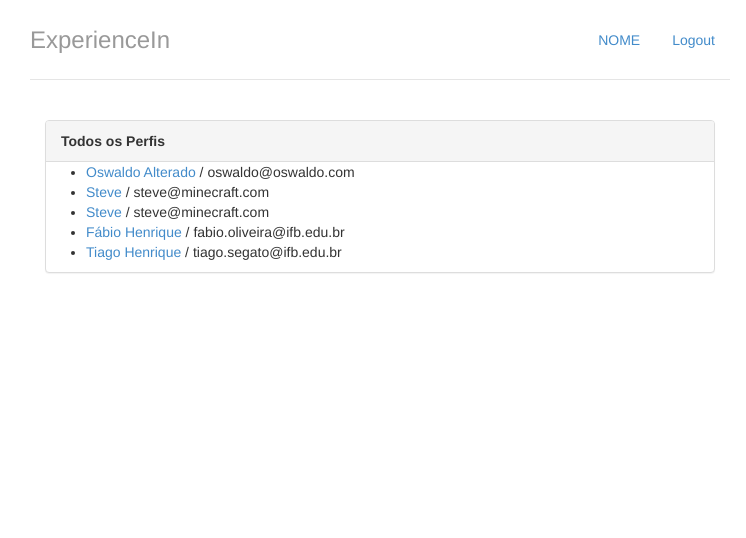
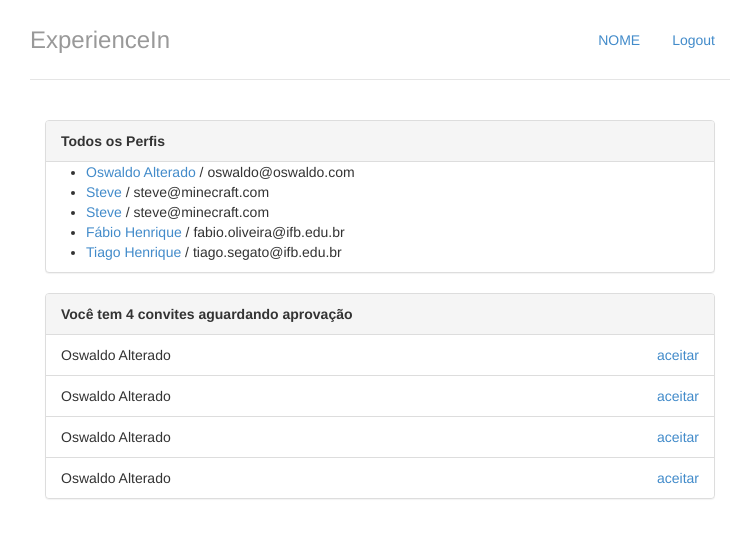
Before and after one commit to prince-neres/ppi2, a Django app: page / in a window 1280 px wide. Shown: the top 538 px of the page, without its empty margins (260-1006 px from the left). Run offline with Django 3.2, Linux system fonts and the light colour scheme; data comes from the database, SQL or seed files in the repository; both versions use the stored data as it was after the commit.

Commit message:
Add convites a tela home

```diff
--- a/experiencein/perfis/templates/index.html
+++ b/experiencein/perfis/templates/index.html
@@ -1,4 +1,5 @@
 {% extends "base.html" %}
+
 {% block body %}
 <div class="col-lg-12">
     <div class="panel panel-default">
@@ -9,13 +10,35 @@
           <ul>
               {% for perfil in perfis %}
                   <li>
-				<a href="{% url 'exibir' perfil.id %}">{{perfil.nome}}</a> / {{perfil.email}}
+                    <a href="{% url 'exibir' perfil.id%}">{{ perfil.nome }}</a> / {{ perfil.email }}
                   </li>
               {% endfor %}
           </ul>
         {% else %}
-		<p>Nenhum perfil encontrado</p>
+          <p>Nenhum Perfil encontrado</p>
         {% endif %}
+    </div>
+
+    <div class="panel panel-default">
+        {% with total_de_convites=perfil_logado.convites_recebidos.count %}
+          {% if total_de_convites %}
+              <div class="panel-heading">
+                  <strong>Você tem {{ total_de_convites }} convite{{ total_de_convites|pluralize }} aguardando aprovação</strong>
+              </div>
+              <ul class="list-group">
+                  {% for convite in perfil_logado.convites_recebidos.all %}
+                      <li class="list-group-item">
+                              {{ convite.solicitante.nome }}
+                              <a href="#" class="pull-right">aceitar</a>
+                      </li>
+                  {% endfor %}
+              </ul>
+          {% else %}
+              <div class="panel-body">
+                  <p>Nenhum convite recebido :(</p>
+              </div>
+          {% endif %}
+        {% endwith %}
     </div>
 </div>
 {% endblock %}
--- a/experiencein/perfis/views.py
+++ b/experiencein/perfis/views.py
@@ -2,13 +2,12 @@ from django.shortcuts import render
 from perfis.models import Perfil
 from django.shortcuts import redirect
 
-
 def index(request):
-    return render(request, 'index.html', { 'perfis' : Perfil.objects.all()})
+    return render(request, 'index.html', {'perfis' : Perfil.objects.all(), 'perfil_logado' : get_perfil_logado(request)})
 
 def exibir(request, perfil_id):
     perfil = Perfil.objects.get(id=perfil_id)
-    return render(request, 'perfil.html', { "perfil" : perfil})
+    return render(request, 'perfil.html', {'perfil' : perfil, 'perfil_logado' : get_perfil_logado(request)})
 
 def convidar(request, perfil_id):
     perfil_a_convidar = Perfil.objects.get(id=perfil_id)
```
Also changed, not shown: experiencein/db.sqlite3. Lines whose indentation alone changed are shown as unchanged.
